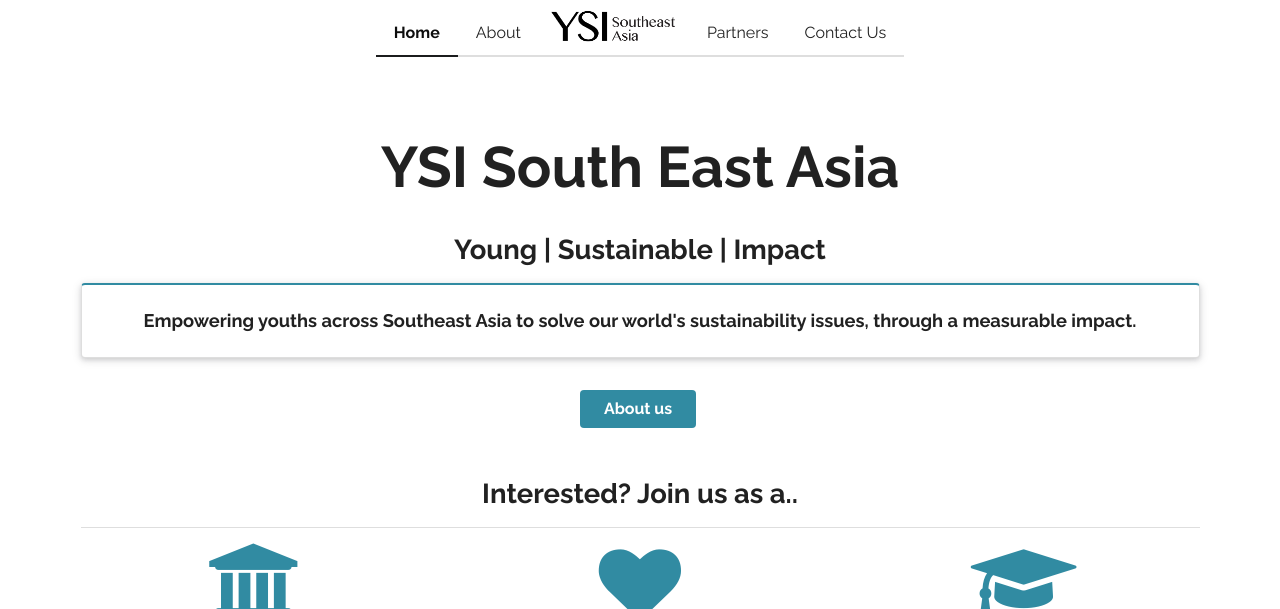
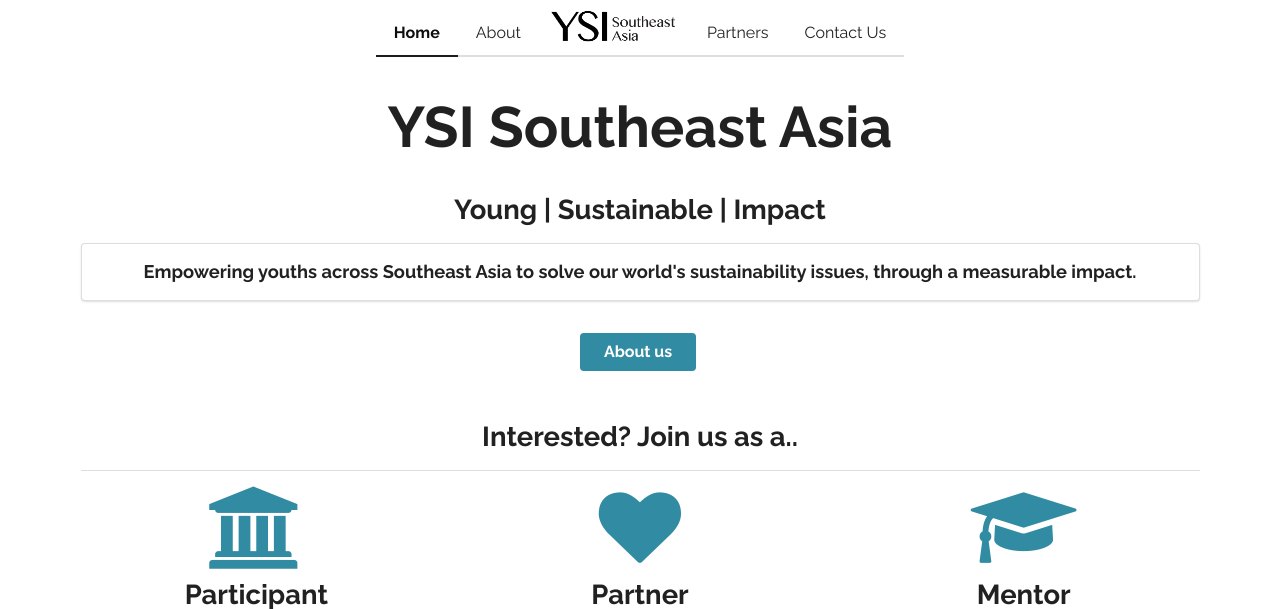
Before and after one commit to frizensami/ysi-website, a Flask app: page / in a window 1280 px wide. Shown: the top 609 px of the page. Run offline with Flask 2, Linux system fonts and the light colour scheme.

Commit message:
Rename South East to Southeast, lower vision segment

```diff
--- a/templates/contact.html
+++ b/templates/contact.html
@@ -1,7 +1,7 @@
 <!DOCTYPE html>
 <html>
 <head>
-    <title> Contact | YSI South East Asia </title>
+    <title> Contact | YSI Southeast Asia </title>
     <link rel="stylesheet" type="text/css" href="static/semantic/dist/semantic.min.css">
 </head>
 
--- a/templates/index.html
+++ b/templates/index.html
@@ -1,7 +1,7 @@
 <!DOCTYPE html>
 <html>
 <head>
-    <title> YSI South East Asia </title>
+    <title> YSI Southeast Asia </title>
     <link rel="stylesheet" type="text/css" href="static/semantic/dist/semantic.min.css">
 </head>
 
@@ -30,10 +30,10 @@
 <div class="ui container">
 <div class="ui vertical masthead center aligned segment">
    <div class="ui padded text container" >
-       <h1 class="ui header" style="margin-top: 1em;"> YSI South East Asia </h1>
+       <h1 class="ui header" style="margin-top: 0.3em;"> YSI Southeast Asia </h1>
        <h2> Young | Sustainable | Impact </h2>
    </div>
-   <div class="ui raised padded blue segment" style="margin-bottom: 2em">
+   <div class="ui segment" style="margin-bottom: 2em">
     <h3> Empowering youths across Southeast Asia to solve our world's sustainability issues, through a measurable impact.</h3>
     </div>
     <a href="/about" class="ui primary button" style="margin-bottom: 1em;">About us</a>
```
